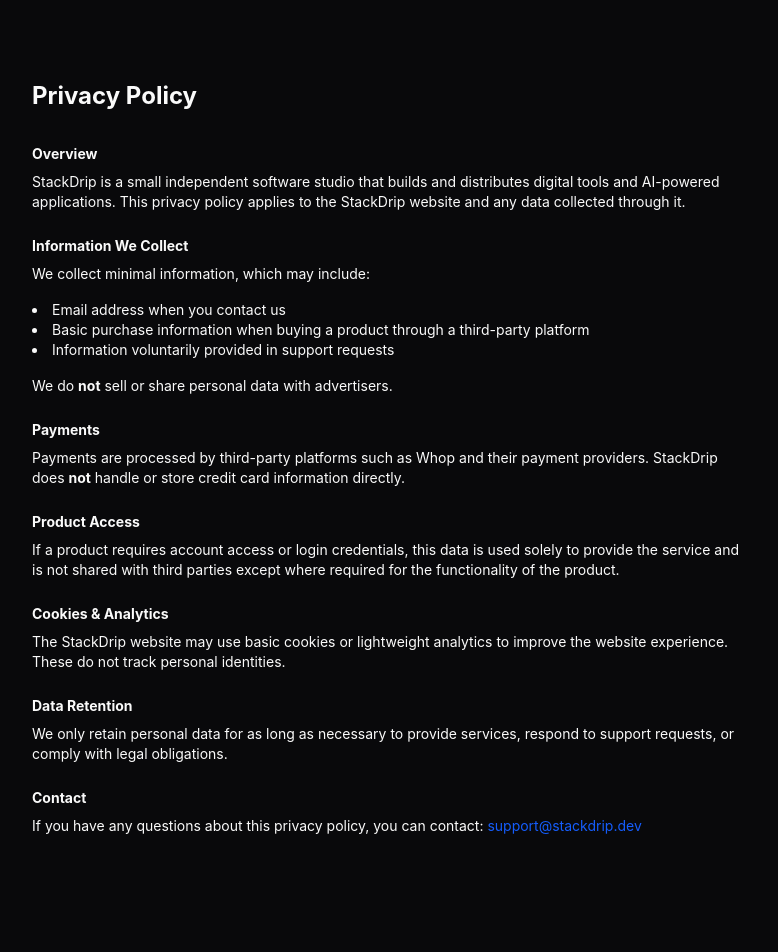
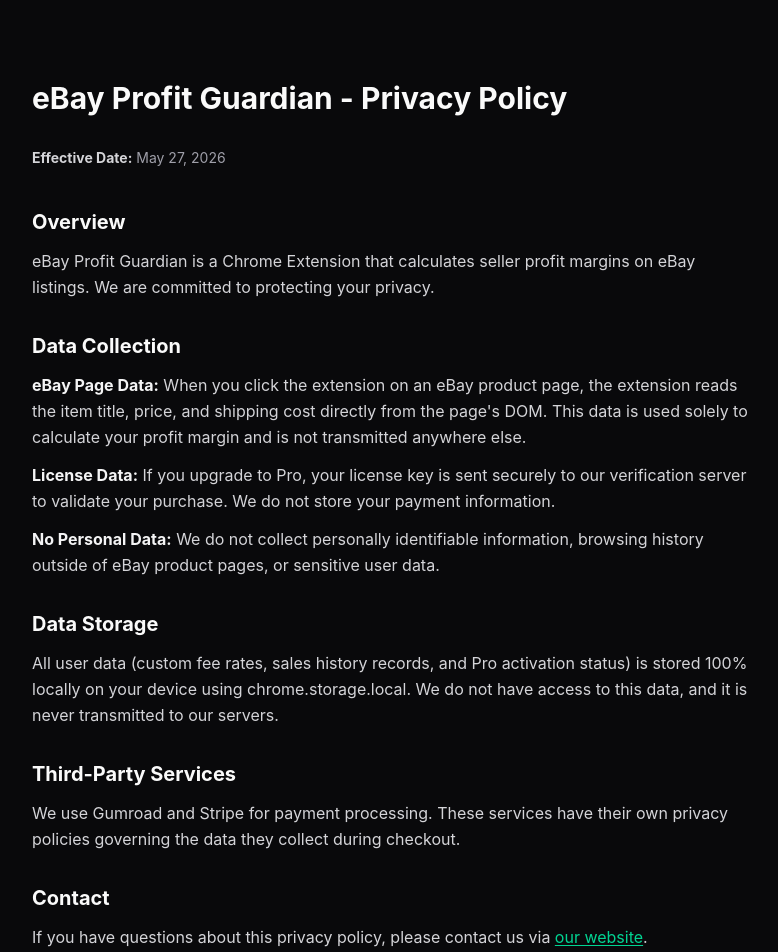
Before and after one commit to PatchLore/stackdrip, a Next.js app: page /privacy in a window 1280 px wide. Shown: the top 952 px of the page, without its empty margins (248-1026 px from the left). Before the commit the page ends 916 px from the top, so only its background shows below. Built offline with nearby package versions, Linux system fonts and the light colour scheme.

Commit message:
add /privacy page with eBay Profit Guardian privacy policy

```diff
--- a/src/app/privacy/page.tsx
+++ b/src/app/privacy/page.tsx
@@ -1,38 +1,77 @@
 export default function PrivacyPage() {
   return (
-    <div className="max-w-3xl mx-auto px-6 py-20 text-sm">
-      <h1 className="text-2xl font-bold mb-8">Privacy Policy</h1>
+    <div className="max-w-3xl mx-auto px-6 py-20">
+      <h1 className="text-3xl font-bold mb-8">
+        eBay Profit Guardian - Privacy Policy
+      </h1>
 
-      <h2 className="font-bold mt-4 mb-2">Overview</h2>
-      <p className="mb-4">
-        StackDrip is a small independent software studio that builds and distributes digital tools and AI-powered applications. This privacy policy applies to the StackDrip website and any data collected through it.
+      <p className="text-sm text-zinc-400 mb-10">
+        <strong className="text-zinc-300">Effective Date:</strong> May 27, 2026
       </p>
 
-      <h2 className="font-bold mt-6 mb-2">Information We Collect</h2>
-      <p className="mb-4">
-        We collect minimal information, which may include:
-      </p>
-      <ul className="list-disc list-inside mb-4">
-        <li>Email address when you contact us</li>
-        <li>Basic purchase information when buying a product through a third-party platform</li>
-        <li>Information voluntarily provided in support requests</li>
-      </ul>
-      <p className="mb-4">We do <strong>not</strong> sell or share personal data with advertisers.</p>
+      <section className="mb-8">
+        <h2 className="text-xl font-bold mb-3">Overview</h2>
+        <p className="text-zinc-300 leading-relaxed">
+          eBay Profit Guardian is a Chrome Extension that calculates seller
+          profit margins on eBay listings. We are committed to protecting your
+          privacy.
+        </p>
+      </section>
 
-      <h2 className="font-bold mt-6 mb-2">Payments</h2>
-      <p className="mb-4">Payments are processed by third-party platforms such as Whop and their payment providers. StackDrip does <strong>not</strong> handle or store credit card information directly.</p>
+      <section className="mb-8">
+        <h2 className="text-xl font-bold mb-3">Data Collection</h2>
+        <p className="text-zinc-300 leading-relaxed mb-3">
+          <strong className="text-zinc-100">eBay Page Data:</strong> When you
+          click the extension on an eBay product page, the extension reads the
+          item title, price, and shipping cost directly from the page&apos;s
+          DOM. This data is used solely to calculate your profit margin and is
+          not transmitted anywhere else.
+        </p>
+        <p className="text-zinc-300 leading-relaxed mb-3">
+          <strong className="text-zinc-100">License Data:</strong> If you
+          upgrade to Pro, your license key is sent securely to our verification
+          server to validate your purchase. We do not store your payment
+          information.
+        </p>
+        <p className="text-zinc-300 leading-relaxed">
+          <strong className="text-zinc-100">No Personal Data:</strong> We do not
+          collect personally identifiable information, browsing history outside
+          of eBay product pages, or sensitive user data.
+        </p>
+      </section>
 
-      <h2 className="font-bold mt-6 mb-2">Product Access</h2>
-      <p className="mb-4">If a product requires account access or login credentials, this data is used solely to provide the service and is not shared with third parties except where required for the functionality of the product.</p>
+      <section className="mb-8">
+        <h2 className="text-xl font-bold mb-3">Data Storage</h2>
+        <p className="text-zinc-300 leading-relaxed">
+          All user data (custom fee rates, sales history records, and Pro
+          activation status) is stored 100% locally on your device using
+          chrome.storage.local. We do not have access to this data, and it is
+          never transmitted to our servers.
+        </p>
+      </section>
 
-      <h2 className="font-bold mt-6 mb-2">Cookies & Analytics</h2>
-      <p className="mb-4">The StackDrip website may use basic cookies or lightweight analytics to improve the website experience. These do not track personal identities.</p>
+      <section className="mb-8">
+        <h2 className="text-xl font-bold mb-3">Third-Party Services</h2>
+        <p className="text-zinc-300 leading-relaxed">
+          We use Gumroad and Stripe for payment processing. These services have
+          their own privacy policies governing the data they collect during
+          checkout.
+        </p>
+      </section>
 
-      <h2 className="font-bold mt-6 mb-2">Data Retention</h2>
-      <p className="mb-4">We only retain personal data for as long as necessary to provide services, respond to support requests, or comply with legal obligations.</p>
-
-      <h2 className="font-bold mt-6 mb-2">Contact</h2>
-      <p>If you have any questions about this privacy policy, you can contact: <a href="mailto:support@stackdrip.dev" className="text-blue-600">support@stackdrip.dev</a></p>
+      <section className="mb-8">
+        <h2 className="text-xl font-bold mb-3">Contact</h2>
+        <p className="text-zinc-300 leading-relaxed">
+          If you have questions about this privacy policy, please contact us via{" "}
+          <a
+            href="https://stackdrip.dev"
+            className="text-emerald-400 hover:text-emerald-300 underline underline-offset-2"
+          >
+            our website
+          </a>
+          .
+        </p>
+      </section>
     </div>
   );
 }
```
